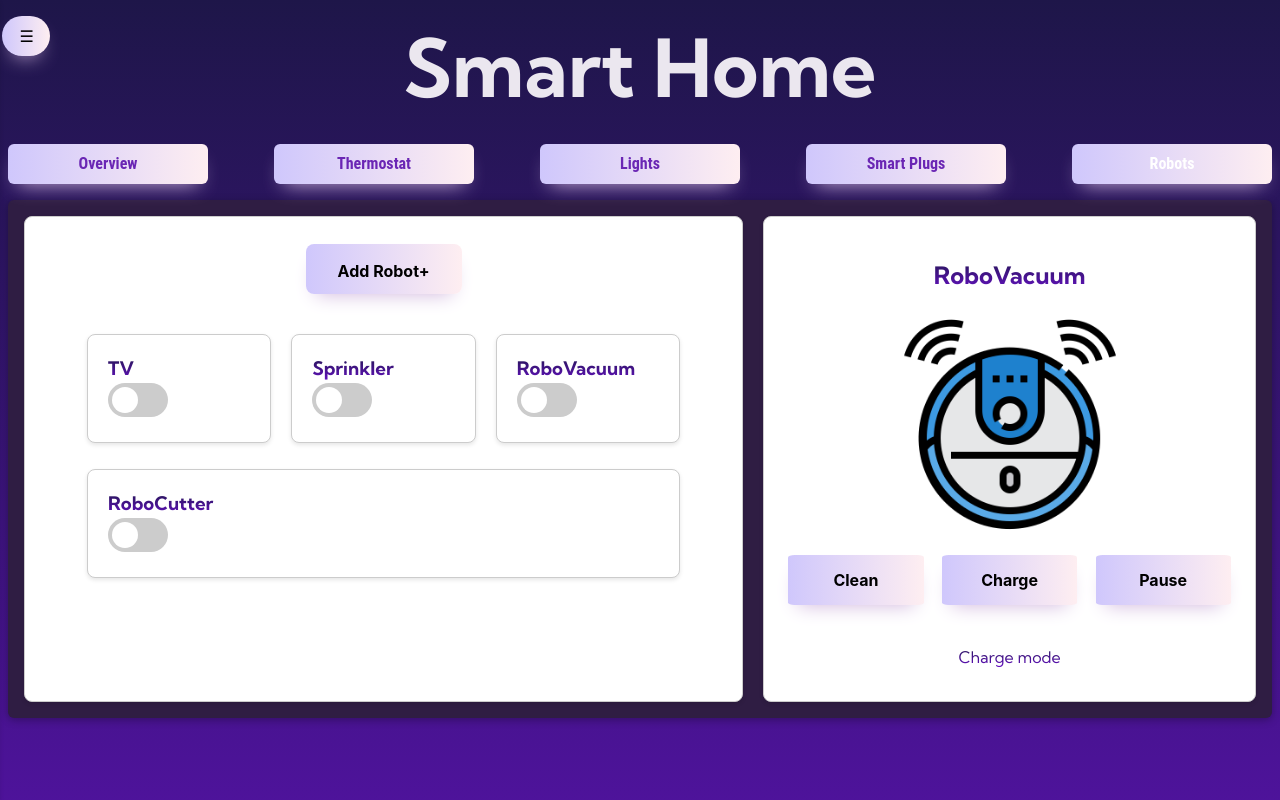
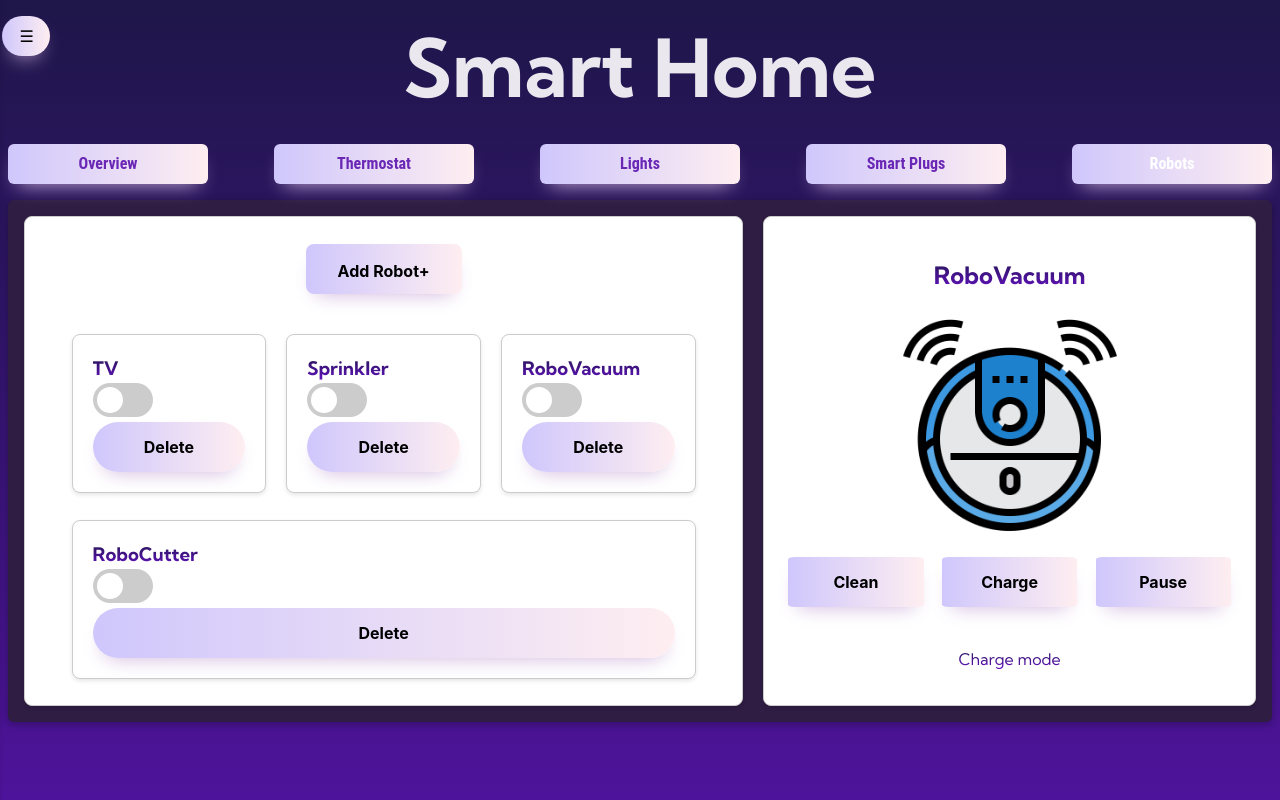
Before and after one commit to ChronicleWolfVR/Group7SoftwareEng, a React (Vite) app: page /home in a window 1280 px wide. Both pictures are taken after a click on the button "Robots". Shown: the top 800 px of the page. Built offline with nearby package versions, Linux system fonts and the light colour scheme; no server answers.

Commit message:
Added a delete button

```diff
--- a/src/components/HomePage/Lights/Lights.css
+++ b/src/components/HomePage/Lights/Lights.css
@@ -181,7 +181,7 @@ input:checked + .slider:before {
   justify-content: space-between;
   gap: 10%;
   width: 100%;
-  margin-bottom: auto;
+  margin-bottom: 1%;
   position: relative;
 }
 
@@ -248,3 +248,7 @@ input:checked + .slider:before {
 .light-form .add-light-button {
   width: 100%;
 }
+
+.delete-light-button{
+  width: 100%;
+}
--- a/src/components/HomePage/Lights/Lights.jsx
+++ b/src/components/HomePage/Lights/Lights.jsx
@@ -148,6 +148,7 @@ const Lights = () => {
                   />
                   <span className="slider round"></span>
                 </label>
+                <button className="delete-light-button">Delete</button>
               </div>
             ))}
           </div>
--- a/src/components/HomePage/Robots/Robots.css
+++ b/src/components/HomePage/Robots/Robots.css
@@ -240,3 +240,7 @@ input:checked + .slider:before {
 .robot-form .add-robot-button {
   width: 100%;
 }
+
+.delete-robot-button{
+  width: 100%;
+}
--- a/src/components/HomePage/Robots/Robots.jsx
+++ b/src/components/HomePage/Robots/Robots.jsx
@@ -124,6 +124,7 @@ const Robots = () => {
                   />
                   <span className="slider round"></span>
                 </label>
+                <button className="delete-robot-button">Delete</button>
               </div>
             ))}
           </div>
--- a/src/components/HomePage/SmartPlugs/SmartPlugs.css
+++ b/src/components/HomePage/SmartPlugs/SmartPlugs.css
@@ -151,7 +151,7 @@ input:checked + .slider:before {
   justify-content: space-between;
   gap: 10%;
   width: 100%;
-  margin-bottom: auto;
+  margin-bottom: 1%;
 }
 
 /* Styling for individual light presets */
@@ -237,7 +237,6 @@ input:checked + .slider:before {
   margin-bottom: 20px; /* Add some space between the input and the button */
 }
 
-/* Styling for the button inside the form */
-.smartplug-form .add-plug-button {
+.delete-plug-button{
   width: 100%;
 }
--- a/src/components/HomePage/SmartPlugs/SmartPlugs.jsx
+++ b/src/components/HomePage/SmartPlugs/SmartPlugs.jsx
@@ -108,6 +108,7 @@ const SmartPlugs = () => {
                   />
                   <span className="slider round"></span>
                 </label>
+                <button className="delete-plug-button">Delete</button>
               </div>
             ))}
           </div>
```
